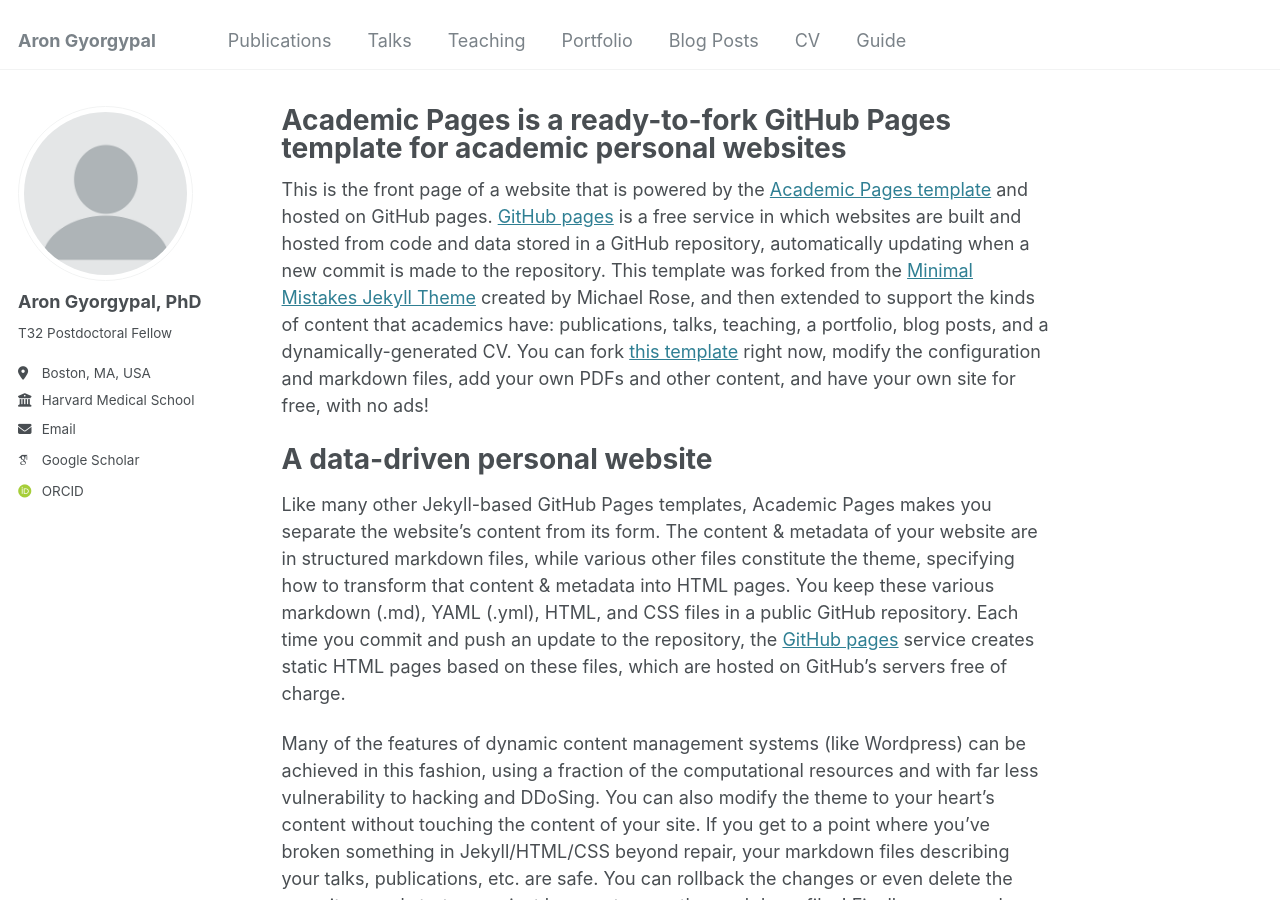
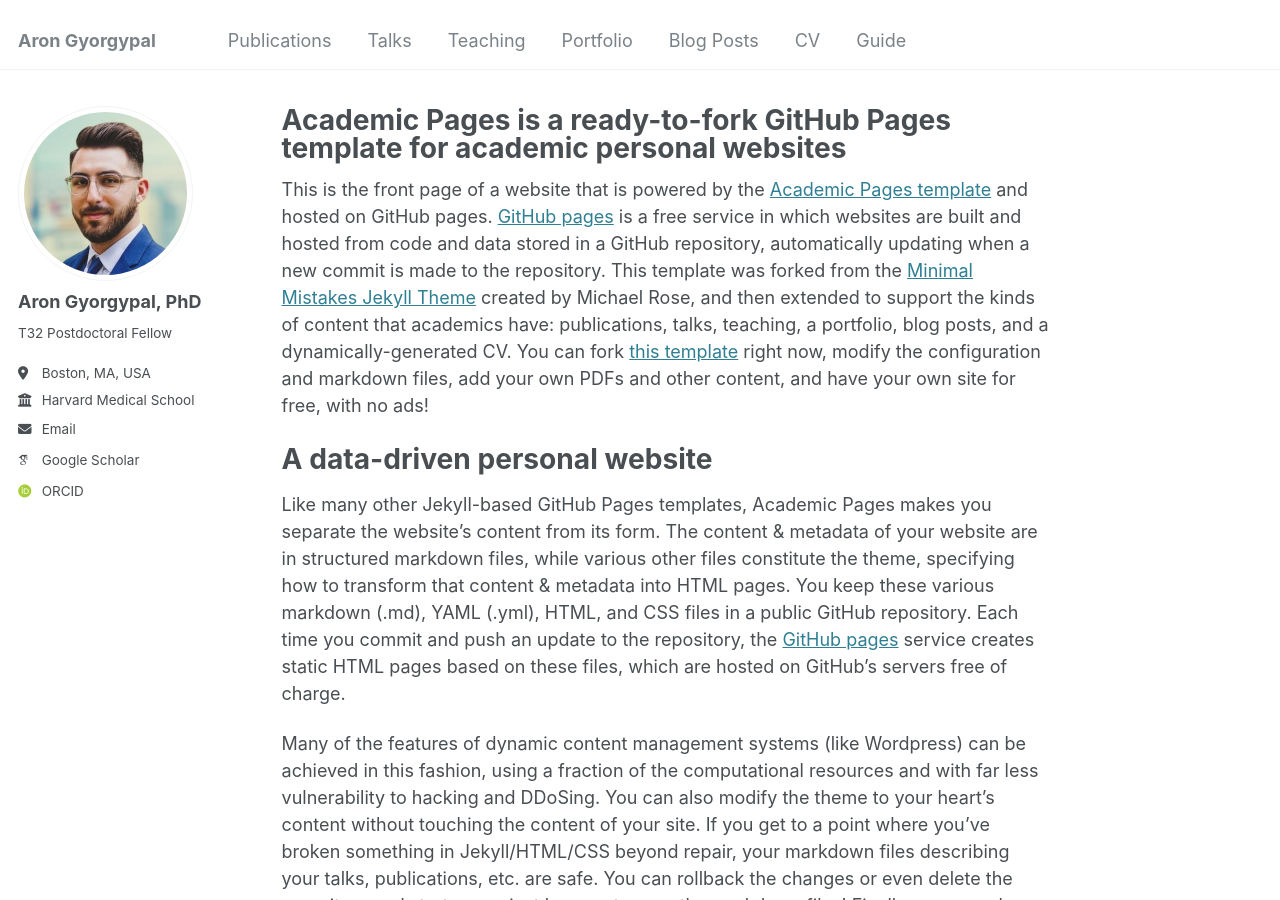
Before and after one commit to AGyorgypal/AGyorgypal.github.io, a Jekyll site: the page built from _pages/about.md, in a window 1280 px wide and 900 px high. Built offline with Jekyll 4.4.1, drawn with Linux system fonts in a browser that asks for light colours; some web fonts are replaced.

Commit message:
Update _config.yml

```diff
--- a/_config.yml
+++ b/_config.yml
@@ -21,7 +21,7 @@ repository               : "AGyorgypal/agyorgypal.github.io"
 #               Additional customization can be done by editing /_includes/author-profile.html
 author:
   # Biographic information
-  avatar           : "profile.png"
+  avatar           : "GYORGYPAL.png"
   name             : "Aron Gyorgypal, PhD"
   pronouns         : # example: "she/her"
   bio              : "T32 Postdoctoral Fellow"
```
